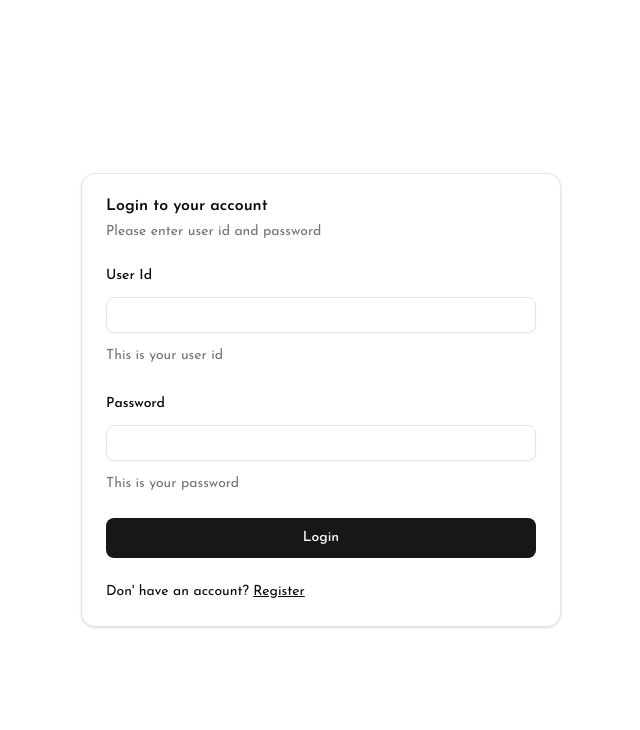
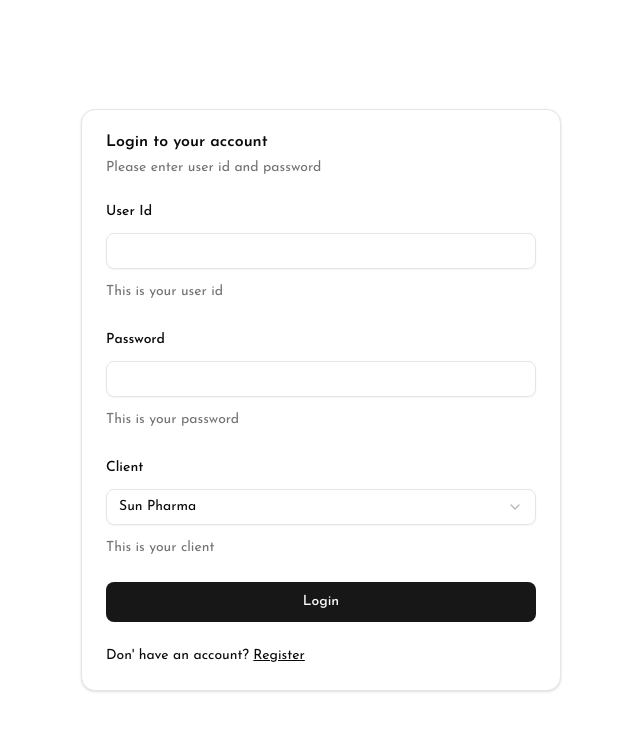
Before and after one commit to krutagna31/proven-ai-caliber, a Next.js app: page /login in a window 1280 px wide. Shown: the top 730 px of the page, without its empty margins (319-959 px from the left). Built offline with nearby package versions, Linux system fonts and the light colour scheme.

Commit message:
feat(login): add select input to select client
Allows users to select a client.

```diff
--- a/app/(auth)/login/page.tsx
+++ b/app/(auth)/login/page.tsx
@@ -1,6 +1,10 @@
 "use client";
 
+import Link from "next/link";
 import { CustomController } from "@/components/custom-controller";
+import { useForm } from "react-hook-form";
+import * as z from "zod";
+import { zodResolver } from "@hookform/resolvers/zod";
 import { SectionContainer, ViewContainer } from "@/components/layouts";
 import {
   Button,
@@ -11,11 +15,8 @@ import {
   CardTitle,
   FieldGroup,
 } from "@/components/ui";
+import { clients } from "@/content/shared";
 import { FormInput } from "@/types";
-import { zodResolver } from "@hookform/resolvers/zod";
-import Link from "next/link";
-import { useForm } from "react-hook-form";
-import * as z from "zod";
 
 const formSchema = z.object({
   userId: z.string().refine((val) => val.trim().length > 0, {
@@ -24,6 +25,12 @@ const formSchema = z.object({
   password: z.string().refine((val) => val.trim().length > 0, {
     message: "Password is required",
   }),
+  client: z.enum(
+    clients.map((client) => client.value),
+    {
+      message: "Client is required",
+    },
+  ),
 });
 
 const formInputs: FormInput<keyof z.infer<typeof formSchema>>[] = [
@@ -43,6 +50,15 @@ const formInputs: FormInput<keyof z.infer<typeof formSchema>>[] = [
     placeholder: "",
     description: "This is your password",
   },
+  {
+    id: "form-login-client",
+    name: "client",
+    label: "Client",
+    type: "select",
+    placeholder: "Select client",
+    description: "This is your client",
+    options: clients,
+  },
 ];
 
 export default function LoginPage() {
@@ -51,6 +67,7 @@ export default function LoginPage() {
     defaultValues: {
       userId: "",
       password: "",
+      client: "sunpharma",
     },
   });
 
```
